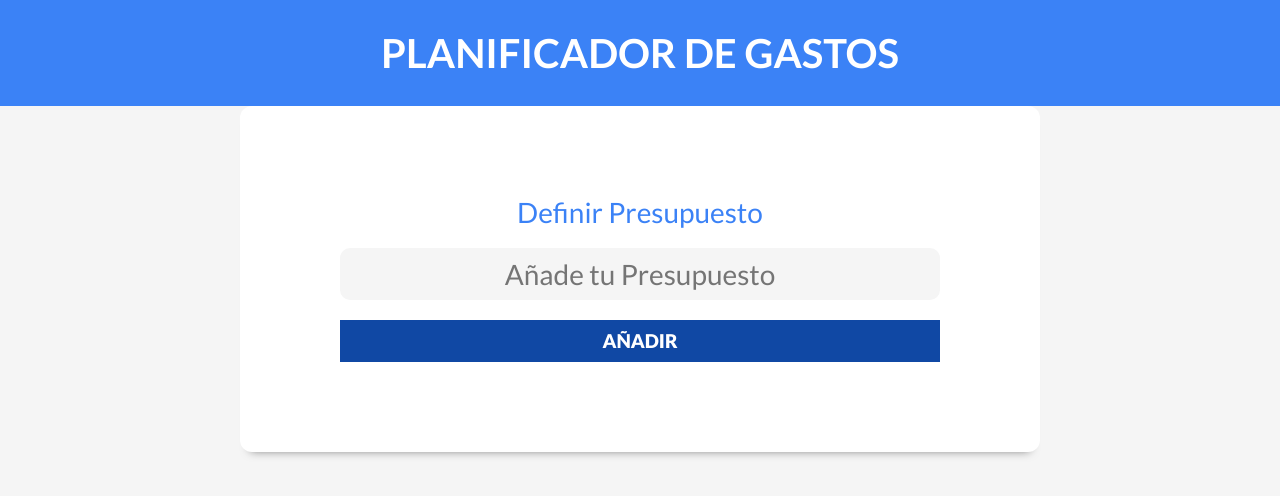
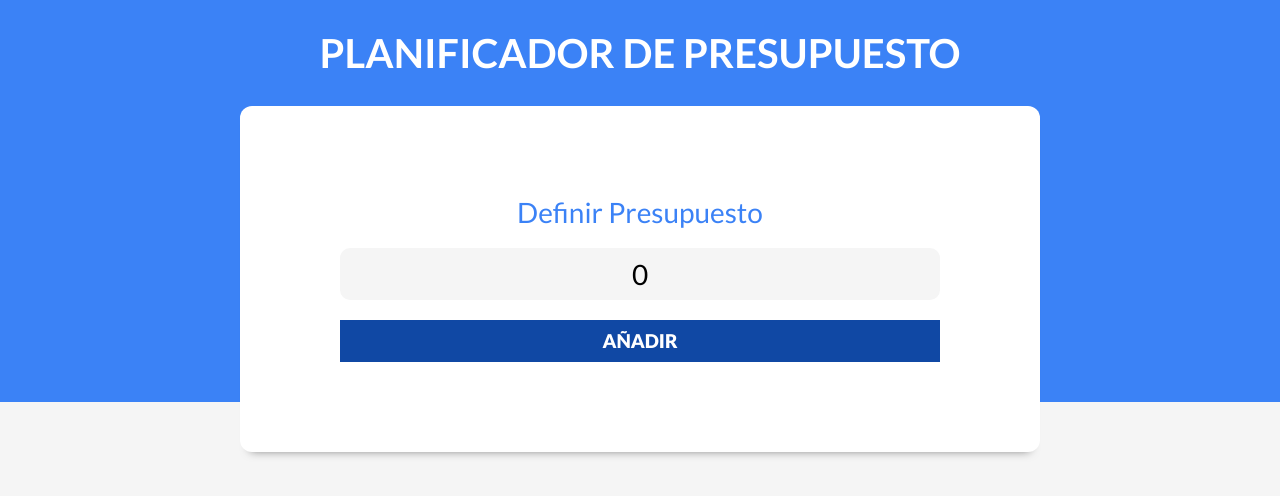
Before and after one commit to ulises58/ControlDeGastos, a React (Vite) app: page / in a window 1280 px wide. Shown: the top 496 px of the page. Built offline with nearby package versions, Linux system fonts and the light colour scheme.

Commit message:
Validando el Presupuesto

```diff
--- a/src/App.jsx
+++ b/src/App.jsx
@@ -1,15 +1,16 @@
 import { useState } from 'react'
 import Header from './components/Header'
-import NuevoPresupuesto from './components/NuevoPresupuesto'
 
 
 function App() {
-
+  const [presupuesto, setPresupuesto] = useState(0);
 
   return (
     <div>
-      <Header/>
-      <NuevoPresupuesto/>
+      <Header
+        presupuesto={presupuesto}
+        setPresupuesto={setPresupuesto}
+      />
     </div>
   )
 }
--- a/src/components/Header.jsx
+++ b/src/components/Header.jsx
@@ -1,9 +1,13 @@
+import NuevoPresupuesto from "./NuevoPresupuesto"
 
-
-const Header = () => {
+const Header = ({presupuesto, setPresupuesto}) => {
   return (
     <header>
-        <h1>Planificador de Gastos</h1>
+        <h1>Planificador de Presupuesto</h1>
+        <NuevoPresupuesto
+            presupuesto={presupuesto}
+            setPresupuesto={setPresupuesto}
+        />
     </header>
 
   )
--- /dev/null
+++ b/src/components/Mensaje.jsx
@@ -0,0 +1,7 @@
+const Mensaje = ({children, tipo}) => {
+  return (
+    <div className={`alerta ${tipo}`}>{children}</div>
+  )
+}
+
+export default Mensaje
--- a/src/components/NuevoPresupuesto.jsx
+++ b/src/components/NuevoPresupuesto.jsx
@@ -1,9 +1,22 @@
+import { useState } from "react";
 
+import Mensaje from "./Mensaje";
 
-const NuevoPresupuesto = () => {
+const NuevoPresupuesto = ({presupuesto, setPresupuesto}) => {
+
+    const [mensaje, setMensaje] = useState('')
+    const handlePresupuesto = (e) =>{
+        e.preventDefault();
+
+        if(!Number(presupuesto) || Number(presupuesto) < 0) {
+            setMensaje('No es un numero ')
+        } else{
+            console.log('Si es un numero')
+        }
+    }
   return (
     <div className="contenedor-presupuesto contenedor sombra">
-        <form className="formulario">
+        <form onSubmit={handlePresupuesto} className="formulario">
             <div className="campo">
                 <label>
                     Definir Presupuesto
@@ -12,9 +25,12 @@
                     className="nuevo-presupuesto"
                     type="text"
                     placeholder="Añade tu Presupuesto"
+                    value={presupuesto}
+                    onChange={(e)=>setPresupuesto(e.target.value)}
                 />
             </div>
             <input type="submit" value="Añadir"/>
+            {mensaje && <Mensaje tipo="error">{mensaje}</Mensaje>}
         </form>
     </div>
   )
```
